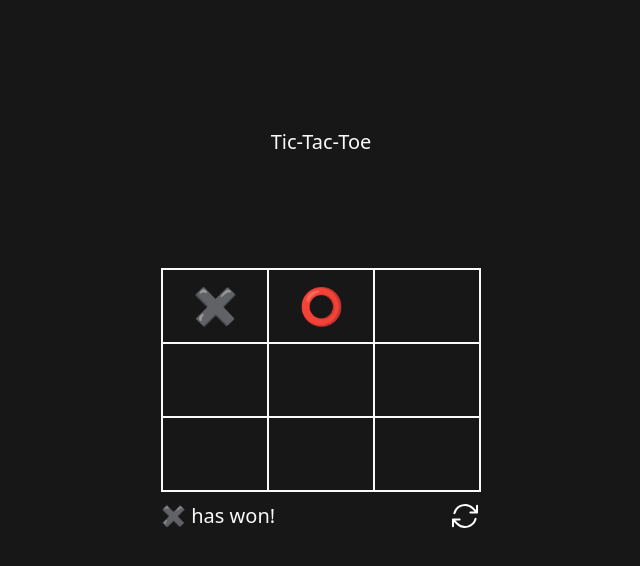
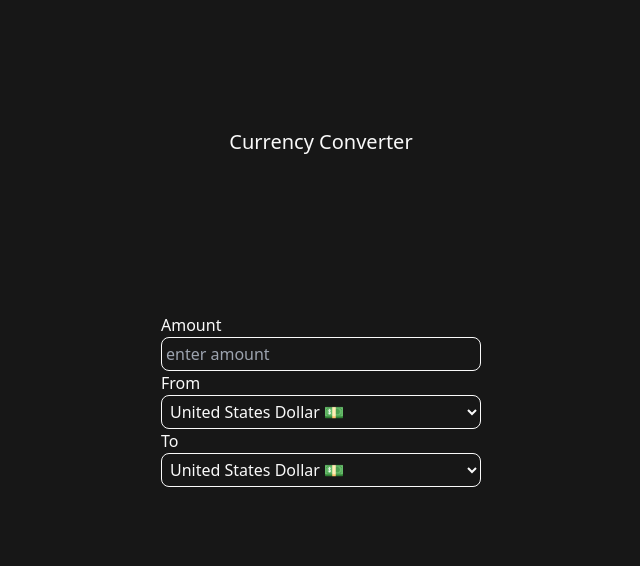
Before and after one commit to mshortcodes/mini-projects, a React (Vite) app: page / in a window 1280 px wide. Shown: the top 566 px of the page, without its empty margins (319-959 px from the left). Built offline with nearby package versions, Linux system fonts and the light colour scheme.

Commit message:
Add weather app

```diff
--- a/src/App.jsx
+++ b/src/App.jsx
@@ -2,13 +2,17 @@ import './App.css';
 import Home from './components/Home.jsx';
 import TicTacToe from './components/TicTacToe.jsx';
 import ToDoList from './components/ToDoList.jsx';
+import WeatherApp from './components/WeatherApp.jsx';
+import CurrencyConverter from './components/CurrencyConverter.jsx';
 
 function App() {
 	return (
 		<>
-			{/* <Home /> */}
-			{/* <ToDoList /> */}
+			{/* <Home />
+			<ToDoList />
 			<TicTacToe />
+			<WeatherApp /> */}
+			<CurrencyConverter />
 		</>
 	);
 }
--- /dev/null
+++ b/src/components/CurrencyConverter.jsx
@@ -0,0 +1,49 @@
+function CurrencyConverter() {
+	return (
+		<>
+			<h1 className='text-neutral-50 text-xl text-center pt-32 absolute w-screen'>
+				Currency Converter
+			</h1>
+
+			<div className='flex justify-center items-center h-screen w-screen'>
+				<div className='flex-1 max-w-xs'>
+					<p className='text-neutral-50'>Amount</p>
+					<input
+						type='text'
+						placeholder='enter amount'
+						className='w-full border border-neutral-50 bg-transparent p-1 rounded-lg text-neutral-50'></input>
+
+					<p className='text-neutral-50'>From</p>
+					<select className='w-full border border-neutral-50 bg-transparent p-1 rounded-lg text-neutral-50'>
+						<option className='text-neutral-950'>
+							United States Dollar 💵
+						</option>
+						<option className='text-neutral-950'>Euro 💶</option>
+						<option className='text-neutral-950'>
+							Japanese Yen 💴
+						</option>
+						<option className='text-neutral-950'>
+							Pound Sterling 💷
+						</option>
+					</select>
+
+					<p className='text-neutral-50'>To</p>
+					<select className='w-full border border-neutral-50 bg-transparent p-1 rounded-lg text-neutral-50'>
+						<option className='text-neutral-950'>
+							United States Dollar 💵
+						</option>
+						<option className='text-neutral-950'>Euro 💶</option>
+						<option className='text-neutral-950'>
+							Japanese Yen 💴
+						</option>
+						<option className='text-neutral-950'>
+							Pound Sterling 💷
+						</option>
+					</select>
+				</div>
+			</div>
+		</>
+	);
+}
+
+export default CurrencyConverter;
--- /dev/null
+++ b/src/components/WeatherApp.jsx
@@ -0,0 +1,28 @@
+function WeatherApp() {
+	return (
+		<>
+			<h1 className='text-neutral-50 text-xl text-center pt-32 absolute w-screen'>
+				Weather App
+			</h1>
+
+			<div className='flex justify-center items-center h-screen w-screen'>
+				<div className='flex-1 max-w-xs flex flex-col justify-center'>
+					<div className='relative'>
+						<input
+							placeholder='city, state'
+							className='w-full border border-neutral-50 bg-transparent p-1 rounded-lg text-neutral-50'></input>
+						<div className='absolute right-2 top-0 cursor-pointer text-2xl'>
+							🔍
+						</div>
+					</div>
+					<p className='text-neutral-50 text-center'>Hercules</p>
+					<p className='text-neutral-50 text-5xl text-center'>60°</p>
+					<div className='text-8xl text-center pb-2'>🌦️</div>
+					<p className='text-neutral-50 text-center'>broken clouds</p>
+				</div>
+			</div>
+		</>
+	);
+}
+
+export default WeatherApp;
```
